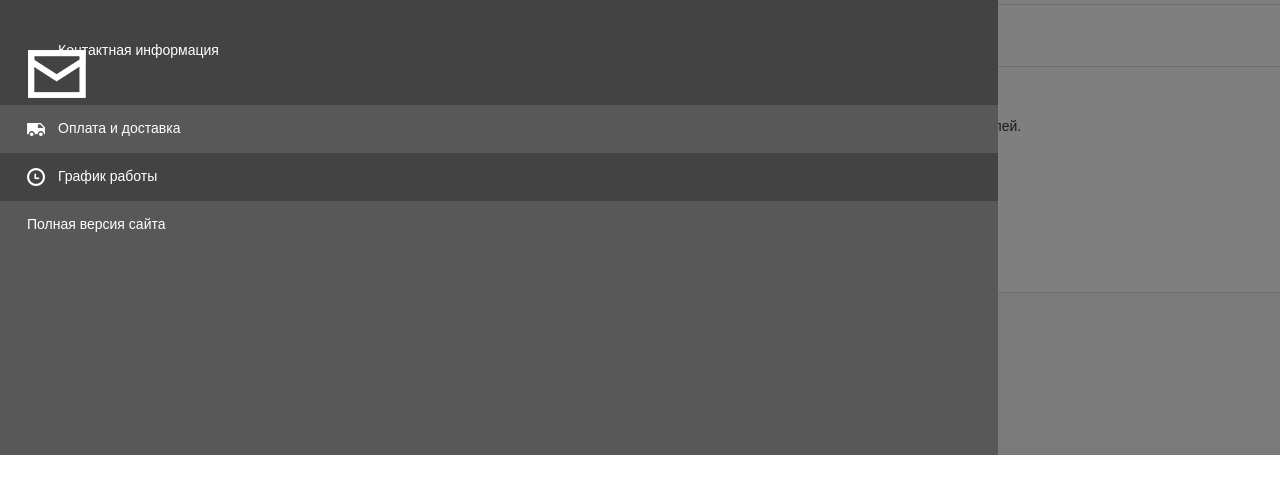
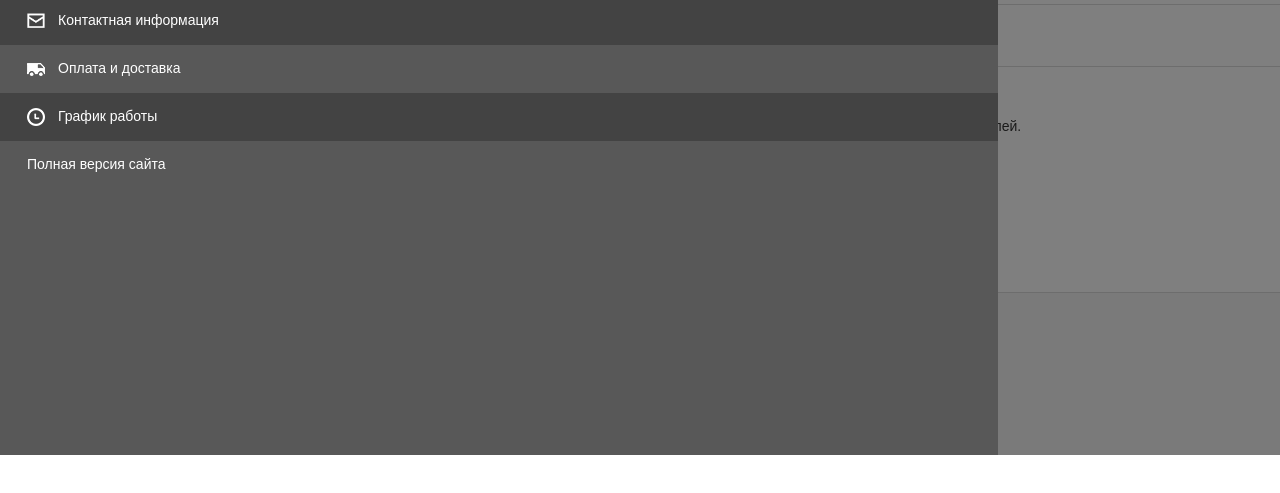
Before and after one commit to asokolskii/prom_mobile, a plain HTML site: page about.html in a window 1280 px wide. Both pictures are taken after a click on the element 45 px from the left and 69 px from the top of the page. Shown: the part 99-592 px from the top of the page. Drawn offline with nearby package versions, Linux system fonts and the light colour scheme.

Commit message:
icon fix

```diff
--- a/about.html
+++ b/about.html
@@ -61,7 +61,7 @@
 					<a href="#"><span><span class="aligner"></span><img src="images/ico03.png" alt="" /></span>О нас</a>
 				</li>
 				<li class="odd">
-					<a href="#"><span><span class="aligner"></span><img src="images/ico04.png" alt="" /></span>Контактная информация</a>
+					<a href="#"><span><span class="aligner"></span><img src="images/ico04.png" width="18" height="18" alt="" /></span>Контактная информация</a>
 				</li>
 				<li>
 					<a href="#"><span><span class="aligner"></span><img src="images/ico05.png" alt="" /></span>Оплата и доставка</a>
```
Also changed, not shown: comments.html (+1 -1 lines), contact-page.html (+1 -1 lines), contact.html (+1 -1 lines), index.html (+1 -1 lines), order-page.html (+1 -1 lines), product-page.html (+1 -1 lines), product-page2.html (+1 -1 lines), products.html (+1 -1 lines).
